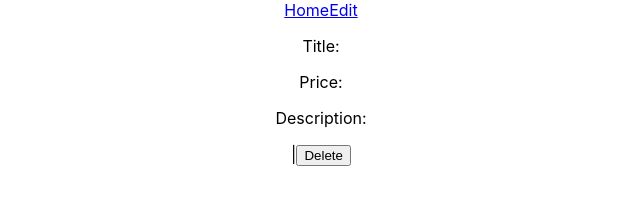
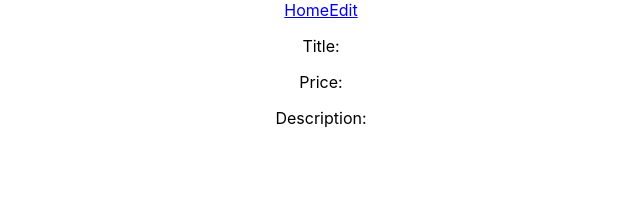
Before and after one commit to RiyadBustami/REACT, a React (Create React App) app in the folder INTRO/ProductManager/client/: page /1 in a window 1280 px wide. Shown: the top 216 px of the page, without its empty margins (319-959 px from the left). Built offline with nearby package versions, Linux system fonts and the light colour scheme; no server answers.

Commit message:
All reusablity functions done

```diff
--- a/INTRO/ProductManager/client/src/components/DeleteButton.jsx
+++ b/INTRO/ProductManager/client/src/components/DeleteButton.jsx
@@ -5,10 +5,13 @@ const DeleteButton = (props) => {
     const { id, successCallback } = props;
 
     const deleteProduct = (e) => {
+        const del = window.confirm("Are you sure?");
+        if(del){
         axios.delete('http://localhost:8000/api/products/'+id)
             .then(res=>{
                 successCallback();
             })
+        }
 
     }
     return (
--- a/INTRO/ProductManager/client/src/views/ProductDetails.jsx
+++ b/INTRO/ProductManager/client/src/views/ProductDetails.jsx
@@ -1,25 +1,16 @@
 import axios from 'axios';
 import React from 'react'
 import { useEffect, useState} from 'react'
-import { Link, useNavigate, useParams } from 'react-router-dom'
+import { Link, useParams } from 'react-router-dom'
 const ProductDetails = () => {
     const {id} = useParams();
     const [product, setProduct] = useState({});
-    const navigate = useNavigate();
     useEffect(() => {
         console.log(id);
         axios.get('http://localhost:8000/api/products/' + id)
             .then(res => setProduct(res.data))
             .catch(err => console.log(err))
     }, []);
-
-    const deleteProduct = (productId) => {
-        axios.delete('http://localhost:8000/api/products/' + productId)
-            .then(res => {
-                navigate('/');
-            })
-            .catch(err => console.error(err));
-    }
     return (
         <div>
             <Link to={"/"}>Home</Link>
@@ -29,10 +20,6 @@ const ProductDetails = () => {
             <p>Title: {product.title}</p>
             <p>Price: {product.price}</p>
             <p>Description: {product.description}</p>
-            |
-                    <button onClick={(e) => { deleteProduct(product._id) }}>
-                        Delete
-                    </button>
         </div>
     )
 }
```
